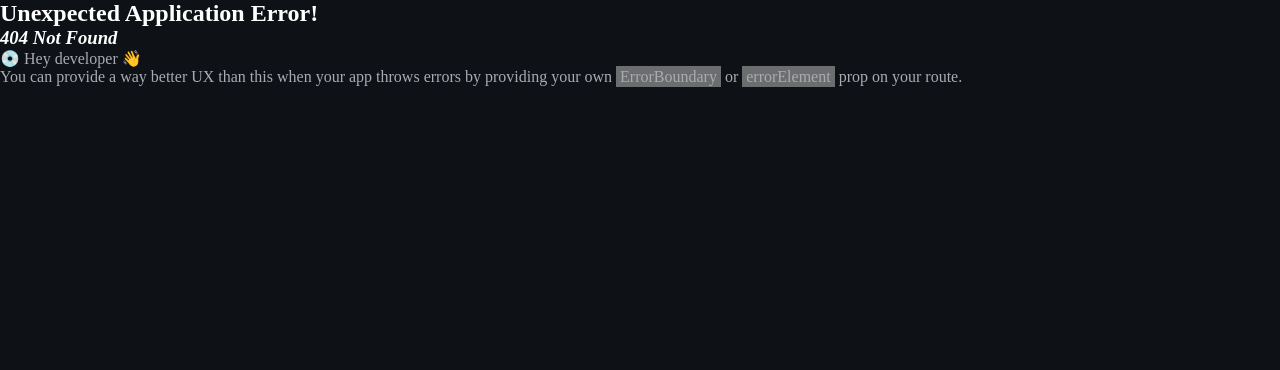
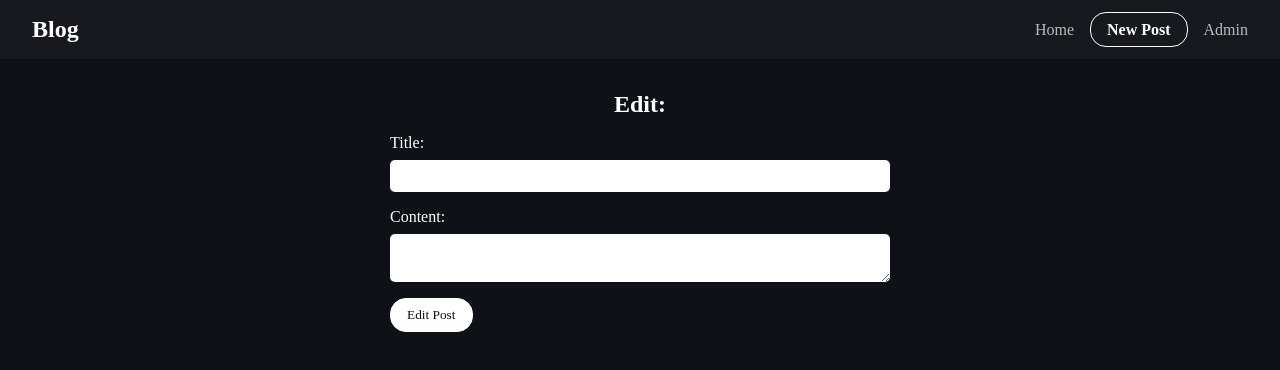
Before and after one commit to lltelles/blog_with_axios, a React (Vite) app: page /posts/edit/1 in a window 1280 px wide. Before the commit this address had no page. Shown: the top 370 px of the page. Built offline with nearby package versions, Linux system fonts and the light colour scheme; no server answers; a web font is replaced by a local one.

Commit message:
admin edit post working

```diff
--- a/src/main.jsx
+++ b/src/main.jsx
@@ -10,6 +10,7 @@
 import NewPost from './routes/NewPost.jsx'
 import Post from './routes/Post'
 import Admin from './routes/Admin.jsx'
+import EditPost from './routes/EditPost.jsx'
 
 
 import './index.css'
@@ -34,6 +35,10 @@
         path: '/admin',
         element: <Admin />
       },
+      {
+        path: '/posts/edit/:id',
+        element: <EditPost />
+      },
     ]
   }
 ])
--- a/src/routes/Admin.jsx
+++ b/src/routes/Admin.jsx
@@ -45,7 +45,7 @@
                     <div className='post' key={post.id}>
                         <h2>{post.title}</h2>
                         <div className="actions">
-                            <Link className='btn edit-btn'>Edit</Link>
+                            <Link className='btn edit-btn' to={`/posts/edit/${post.id}`}>Edit</Link>
                             <button className='btn delete-btn'
                             onClick={()=> deletePost(post.id)}
                             >Delete</button>
--- /dev/null
+++ b/src/routes/EditPost.jsx
@@ -0,0 +1,75 @@
+/* eslint-disable react-hooks/exhaustive-deps */
+/* eslint-disable no-undef */
+/* eslint-disable no-unused-vars */
+import blogFetch from '../axios/config.js'
+
+import { useState, useEffect } from 'react'
+import { useNavigate, useParams } from 'react-router-dom'
+
+const EditPost = () => {
+    const navigate = useNavigate()
+
+    const [title, setTitle] = useState();
+    const [body, setBody] = useState();
+
+    const {id} = useParams();
+
+    const getPost = async() => {
+        try {
+
+            const response = await blogFetch.get(`/posts/${id}`)
+
+            const data = response.data
+
+            setTitle(data.title)
+            setBody(data.body)
+        } catch (error) {
+            console.log(error)
+        }
+    };
+
+    const editPost = async(e) => {
+        e.preventDefault()
+
+        const post = {title, body, userId: 1}
+
+        await blogFetch.put(`/posts/${id}`, {
+            body: post
+        })
+    }
+
+    useEffect(() =>{
+        getPost();
+    }, [])
+
+  return (
+    <div className="new-post">
+    <h2>Edit: {title}</h2>
+    <form onSubmit={(e) => editPost(e)}>
+      <div className="form-control">
+        <label htmlFor="title">Title:</label>
+        <input type="text"
+          name="title"
+          id="title"
+          onChange={(e) => setTitle(e.target.value)}
+          value={title || ''} />
+      </div>
+      <div className="form-control">
+        <label htmlFor="body">Content:</label>
+        <textarea
+          name="body"
+          id="body"
+          onChange={(e) => setBody(e.target.value)}
+          value={body || ''}
+          ></textarea>
+      </div>
+      <input
+        type="submit"
+        value='Edit Post'
+        className="btn" />
+    </form>
+  </div>
+  )
+}
+
+export default EditPost
```
